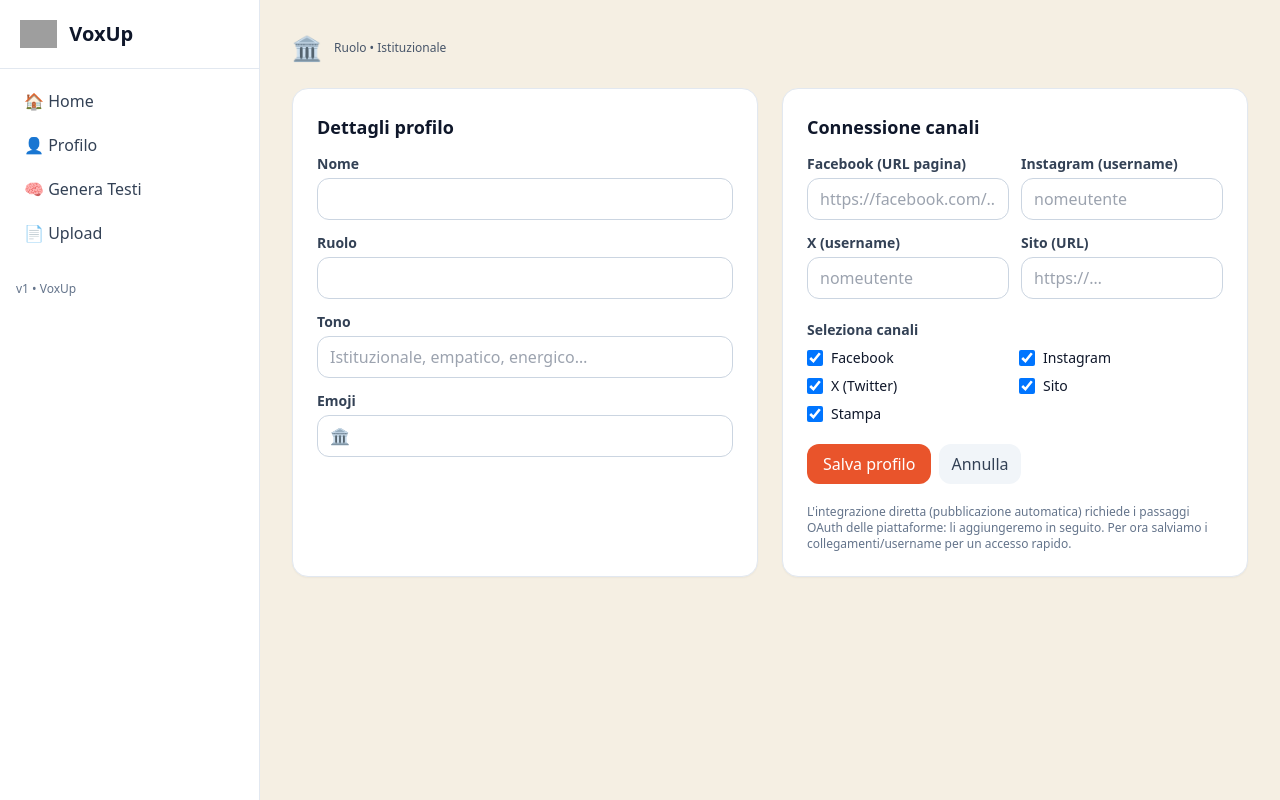
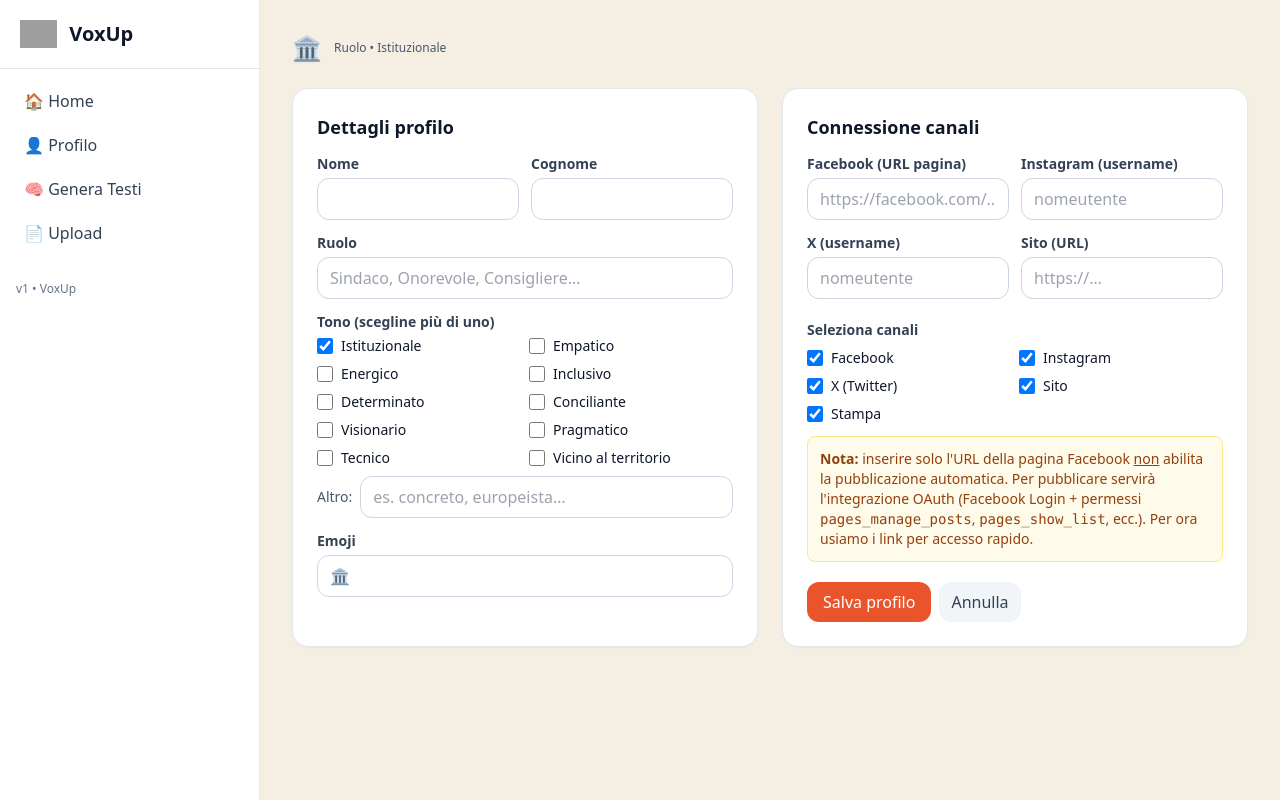
Before and after one commit to lorenzospadotto-debug/noventa-comms-app, a FastAPI app: page /profile in a window 1280 px wide. Run offline with FastAPI, Linux system fonts and the light colour scheme; some libraries are stand-ins or nearby versions; grey boxes are pictures that could not be loaded.

Commit message:
Update profile.html

```diff
--- a/templates/profile.html
+++ b/templates/profile.html
@@ -3,25 +3,71 @@
   <form method="post" class="grid gap-6 md:grid-cols-2">
     <section class="card space-y-3">
       <h2 class="text-lg font-semibold">Dettagli profilo</h2>
-      <div><label class="label">Nome</label><input name="name" class="input" value="{{ settings.name }}" /></div>
-      <div><label class="label">Ruolo</label><input name="role" class="input" value="{{ settings.role }}" /></div>
-      <div><label class="label">Tono</label><input name="tone" class="input" value="{{ settings.tone }}" placeholder="Istituzionale, empatico, energico…" /></div>
-      <div><label class="label">Emoji</label><input name="emoji" class="input" value="{{ settings.emoji }}" /></div>
+
+      <div class="grid grid-cols-1 md:grid-cols-2 gap-3">
+        <div>
+          <label class="label">Nome</label>
+          <input name="first_name" class="input" value="{{ settings.first_name }}" />
+        </div>
+        <div>
+          <label class="label">Cognome</label>
+          <input name="last_name" class="input" value="{{ settings.last_name }}" />
+        </div>
+      </div>
+
+      <div>
+        <label class="label">Ruolo</label>
+        <input name="role" class="input" value="{{ settings.role }}" placeholder="Sindaco, Onorevole, Consigliere…" />
+      </div>
+
+      <div>
+        <label class="label">Tono (scegline più di uno)</label>
+        {% set opts = ["Istituzionale","Empatico","Energico","Inclusivo","Determinato","Conciliante","Visionario","Pragmatico","Tecnico","Vicino al territorio"] %}
+        <div class="grid grid-cols-2 gap-2">
+          {% for t in opts %}
+            <label class="flex items-center gap-2 text-sm">
+              <input type="checkbox" name="tones" value="{{ t }}" class="checkbox" {% if settings.tones and t in settings.tones %}checked{% endif %}/>
+              <span>{{ t }}</span>
+            </label>
+          {% endfor %}
+        </div>
+        <div class="mt-2 flex items-center gap-2">
+          <span class="text-sm text-slate-600">Altro:</span>
+          <input name="tone_other" class="input" value="{{ settings.tone_other }}" placeholder="es. concreto, europeista…" />
+        </div>
+      </div>
+
+      <div>
+        <label class="label">Emoji</label>
+        <input name="emoji" class="input" value="{{ settings.emoji }}" />
+      </div>
     </section>
 
     <section class="card space-y-3">
       <h2 class="text-lg font-semibold">Connessione canali</h2>
       <div class="grid grid-cols-1 md:grid-cols-2 gap-3">
-        <div><label class="label">Facebook (URL pagina)</label><input name="facebook_url" class="input" value="{{ settings.social.facebook_url }}" placeholder="https://facebook.com/…" /></div>
-        <div><label class="label">Instagram (username)</label><input name="instagram_username" class="input" value="{{ settings.social.instagram_username }}" placeholder="nomeutente" /></div>
-        <div><label class="label">X (username)</label><input name="x_username" class="input" value="{{ settings.social.x_username }}" placeholder="nomeutente" /></div>
-        <div><label class="label">Sito (URL)</label><input name="website_url" class="input" value="{{ settings.social.website_url }}" placeholder="https://…" /></div>
+        <div>
+          <label class="label">Facebook (URL pagina)</label>
+          <input name="facebook_url" class="input" value="{{ settings.social.facebook_url }}" placeholder="https://facebook.com/…" />
+        </div>
+        <div>
+          <label class="label">Instagram (username)</label>
+          <input name="instagram_username" class="input" value="{{ settings.social.instagram_username }}" placeholder="nomeutente" />
+        </div>
+        <div>
+          <label class="label">X (username)</label>
+          <input name="x_username" class="input" value="{{ settings.social.x_username }}" placeholder="nomeutente" />
+        </div>
+        <div>
+          <label class="label">Sito (URL)</label>
+          <input name="website_url" class="input" value="{{ settings.social.website_url }}" placeholder="https://…" />
+        </div>
       </div>
 
       <div class="pt-2">
         <div class="label mb-2">Seleziona canali</div>
+        {% set L = {"facebook":"Facebook","instagram":"Instagram","x":"X (Twitter)","website":"Sito","press":"Stampa"} %}
         <div class="grid grid-cols-2 gap-2">
-          {% set L = {"facebook":"Facebook","instagram":"Instagram","x":"X (Twitter)","website":"Sito","press":"Stampa"} %}
           {% for key,label in L.items() %}
             <label class="flex items-center gap-2 text-sm">
               <input type="checkbox" name="channels" value="{{ key }}" class="checkbox" {% if key in settings.channels %}checked{% endif %} />
@@ -31,14 +77,15 @@
         </div>
       </div>
 
+      <div class="rounded-lg bg-amber-50 border border-amber-200 p-3 text-sm text-amber-800">
+        <strong>Nota:</strong> inserire solo l'URL della pagina Facebook <u>non</u> abilita la pubblicazione automatica.
+        Per pubblicare servirà l'integrazione OAuth (Facebook Login + permessi <code>pages_manage_posts</code>, <code>pages_show_list</code>, ecc.). Per ora usiamo i link per accesso rapido.
+      </div>
+
       <div class="flex gap-2 pt-2">
         <button class="btn-primary" type="submit">Salva profilo</button>
         <a href="/" class="btn-secondary">Annulla</a>
       </div>
-
-      <div class="text-xs text-slate-500 pt-2">
-        L'integrazione diretta (pubblicazione automatica) richiede i passaggi OAuth delle piattaforme: li aggiungeremo in seguito. Per ora salviamo i collegamenti/username per un accesso rapido.
-      </div>
     </section>
   </form>
 {% endblock %}
```
